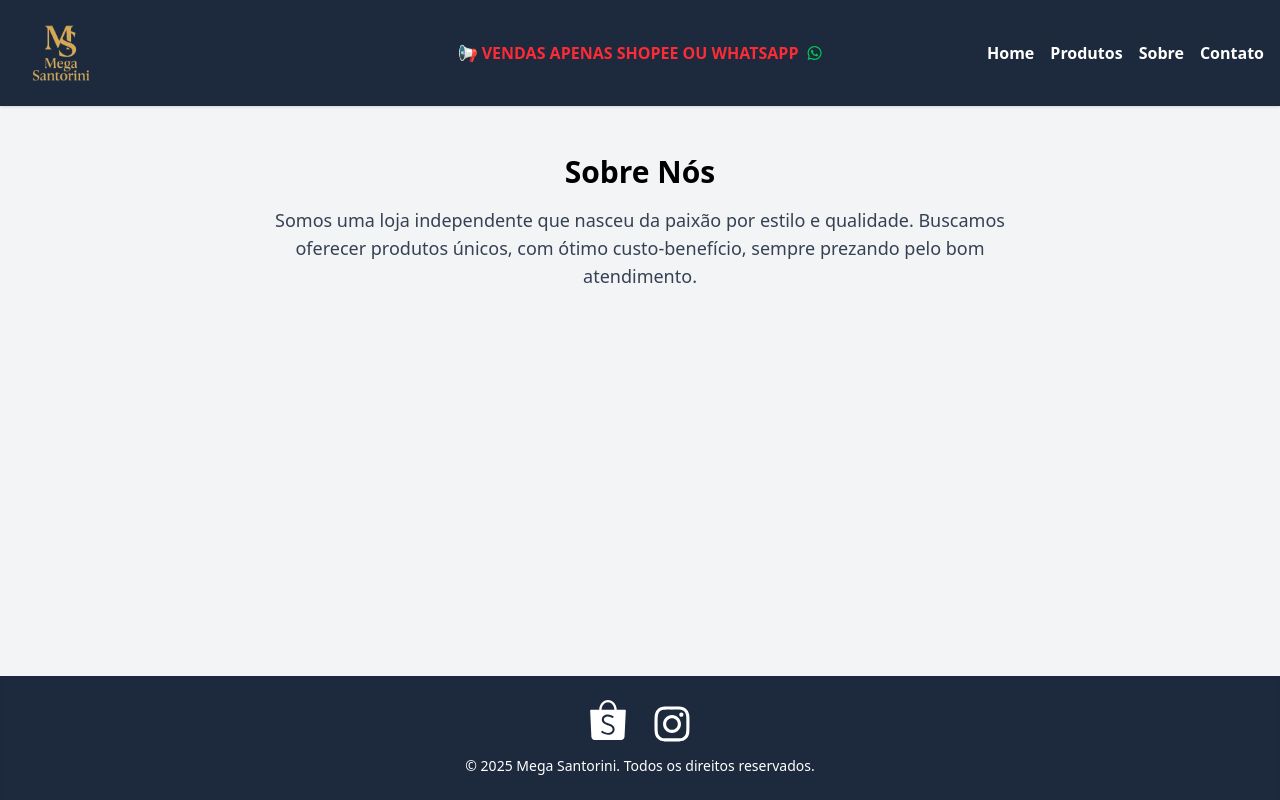
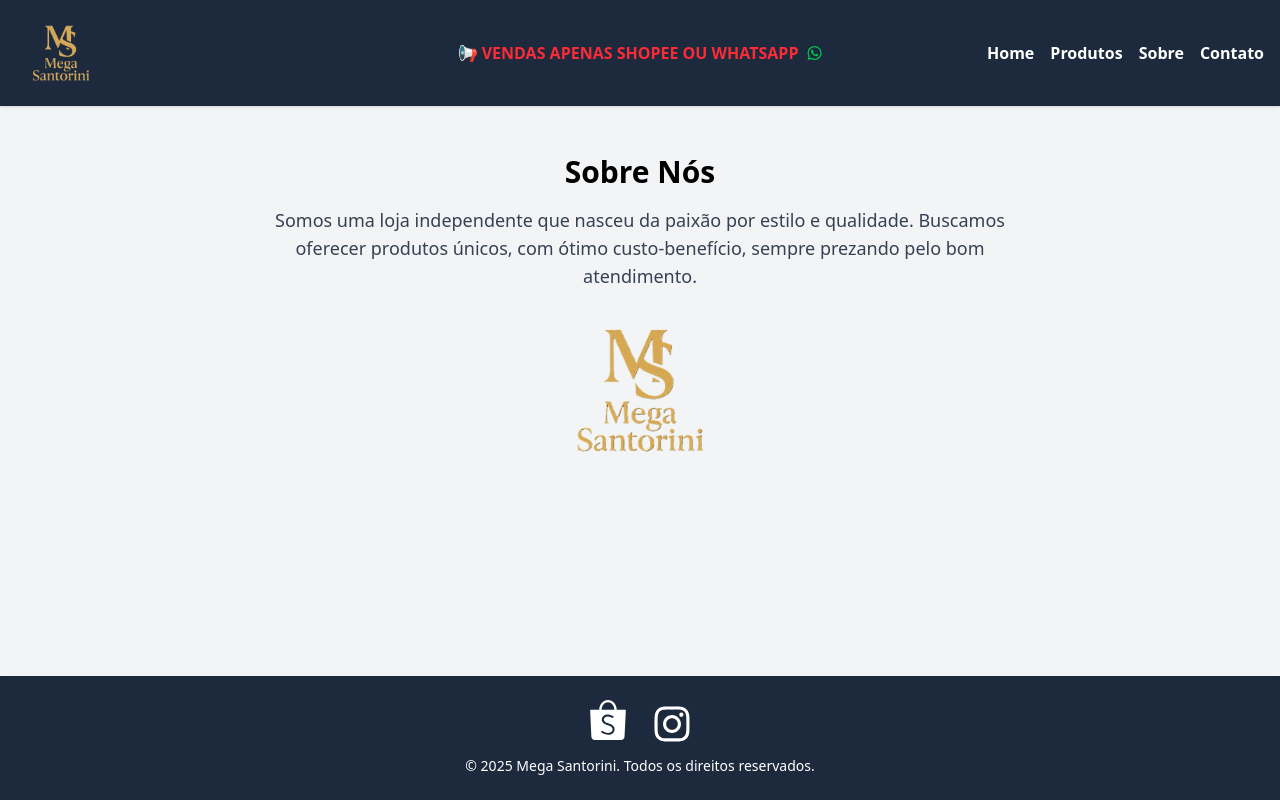
Before and after one commit to HenriqueAndras1/mega-santorini, a React (Vite) app: page /sobre in a window 1280 px wide. Built offline with nearby package versions, Linux system fonts and the light colour scheme.

Commit message:
Pequenos ajustes de texto e inserção de logo na pagina sobre!

```diff
--- a/src/pages/Contato.tsx
+++ b/src/pages/Contato.tsx
@@ -3,7 +3,7 @@
       <section className="py-12 px-4 max-w-xl mx-auto text-center">
         <h2 className="text-3xl font-bold mb-6">Fale Conosco</h2>
         <p className="text-gray-700 mb-4">
-          Tire dúvidas, peça informações ou chame pra comprar direto por Pix ou cartão!
+          Tire dúvidas, peça informações ou chame pra comprar. Aceitamos Pix ou Cartão!
         </p>
         <div className="space-y-4">
           <p>📱 WhatsApp: <a href="https://wa.me/seuNumero" target="_blank" className="text-blue-600 hover:underline">Clique aqui</a></p>
--- a/src/pages/Sobre.tsx
+++ b/src/pages/Sobre.tsx
@@ -1,10 +1,18 @@
 const Sobre = () => {
   return (
     <section className="py-12 px-4 max-w-3xl mx-auto text-center">
+
       <h2 className="text-3xl font-bold mb-4">Sobre Nós</h2>
       <p className="text-gray-700 text-lg">
         Somos uma loja independente que nasceu da paixão por estilo e qualidade. Buscamos oferecer produtos únicos, com ótimo custo-benefício, sempre prezando pelo bom atendimento.
       </p>
+      <img
+        src="/logo/ms-logo.png"
+        alt="Logo da loja"
+        width={200}
+        height={200}
+        className="mx-auto mb-6"
+      />
     </section>
   );
 };
```
Lines whose indentation alone changed are shown as unchanged.
